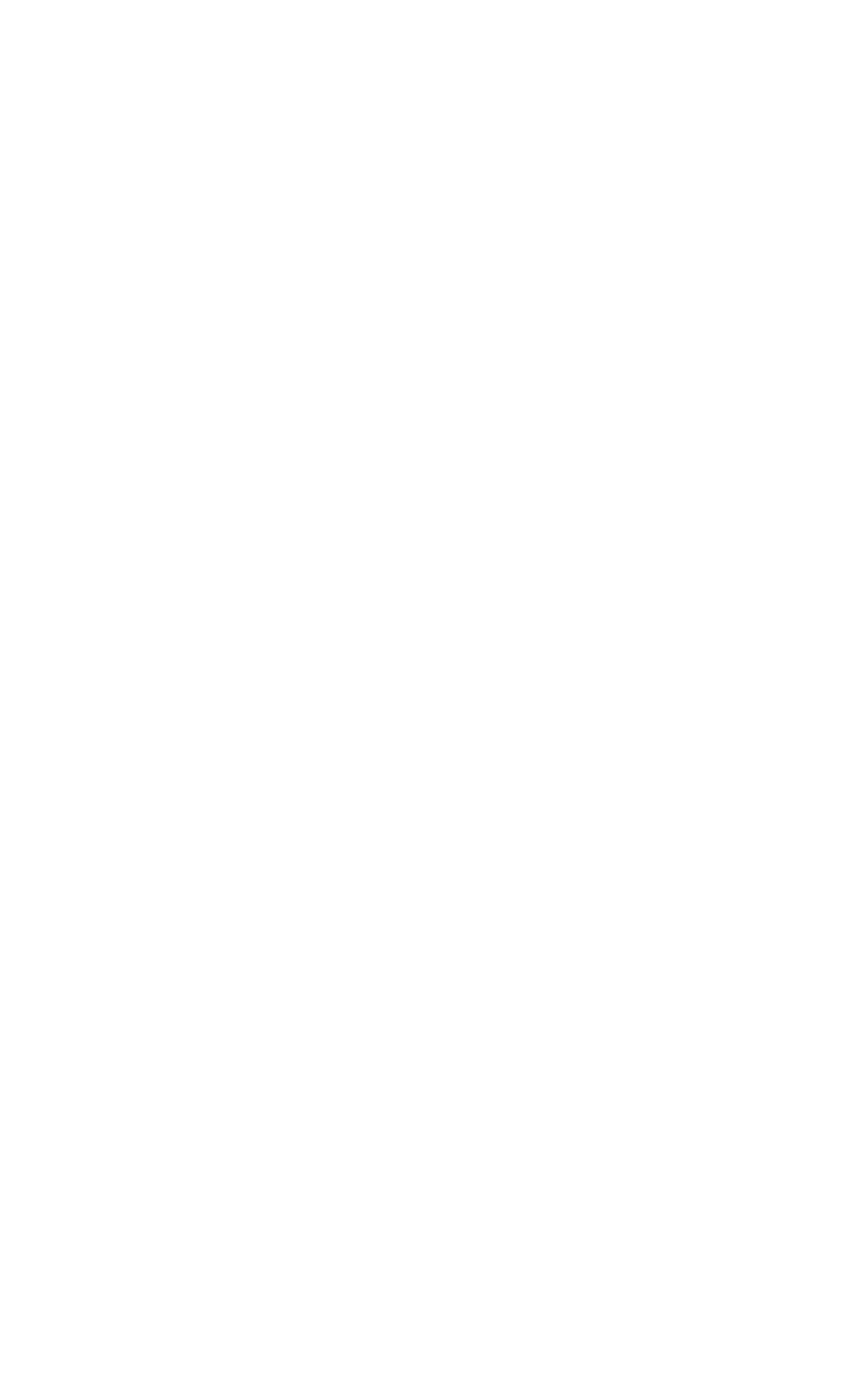
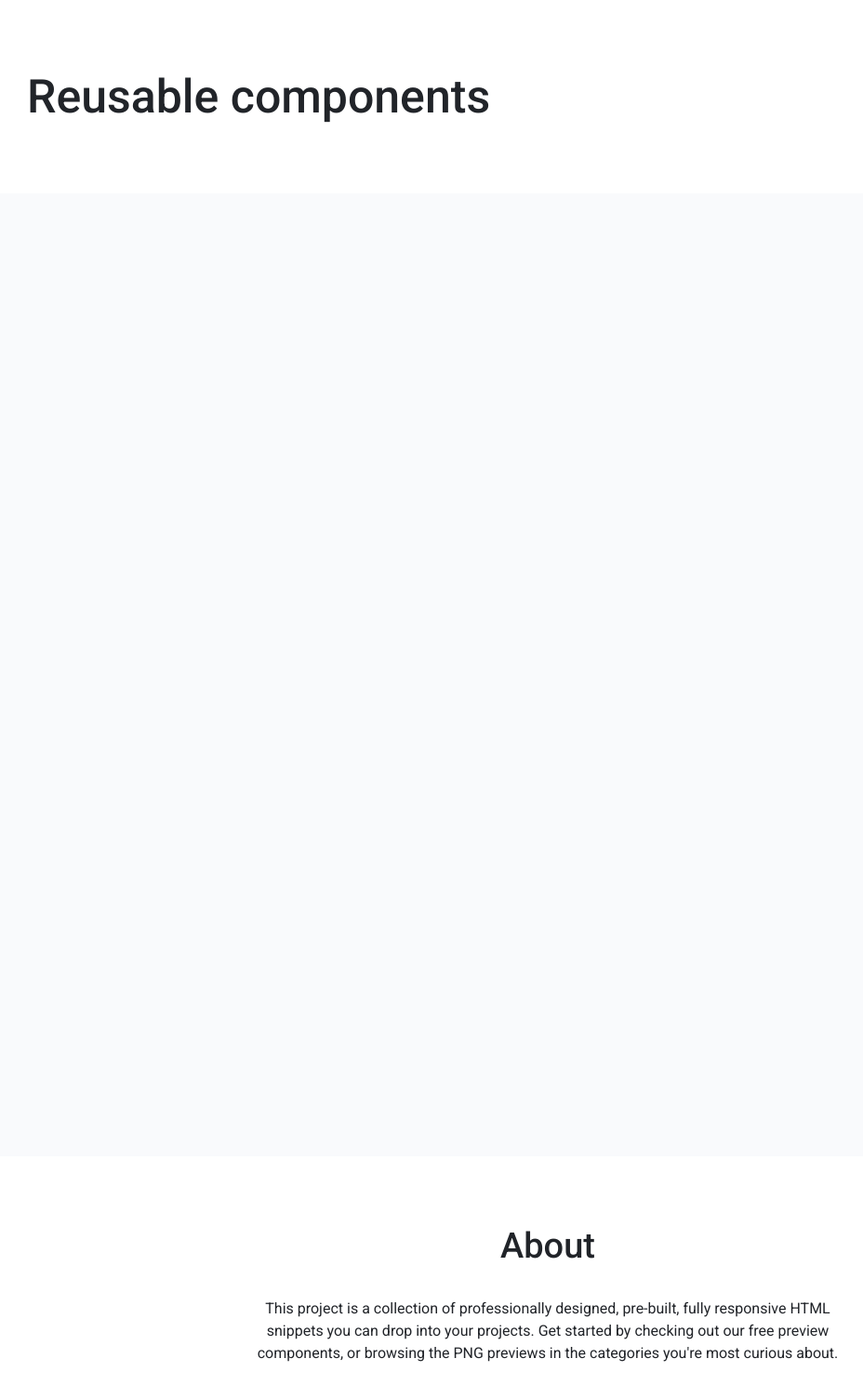
Before and after one commit to js-tasks-ru/htmlcss-20220210_abdirazakyersin, a website: page index.html in a window 1280 px wide. Shown: the whole page at 93% size, without its empty margins (51-979 px from the left). Before the commit the page ends 800 px from the top, so only its background shows below. Drawn offline with Linux system fonts and the light colour scheme.

Commit message:
03-lection1 main page

```diff
--- /dev/null
+++ b/components/page/page.css
@@ -0,0 +1,43 @@
+h1 {
+    margin: 0;
+}
+.container {
+    max-width: 1120px;
+    margin: 0 auto;
+}
+.header {
+    margin: 72px 0;
+}
+.header__title {
+    font-size: 50px;
+    font-weight: 500;
+    line-height: 64px;
+    color: var(--black);
+}
+
+.block_empty {
+    background-color: #F9FAFC;
+    height: 1036px;
+    margin: 72px 0;
+}
+
+.about_us {
+    text-align: center;
+    width: 640px;
+    margin: 70px auto;
+    /*margin-left: auto;*/
+    /*margin-right: auto;*/
+    /*margin-bottom: 70px ;*/
+}
+.about_us__title {
+    font-size: 38px;
+    line-height: 48px;
+    font-weight: 500;
+    color: var(--black);
+}
+.about_us__text {
+    font-size: 16px;
+    line-height: 24px;
+    color: var(--black);
+    margin-top: 32px;
+}
--- a/index.html
+++ b/index.html
@@ -1,10 +1,32 @@
 <!DOCTYPE html>
 <!-- Главная страница -->
 <html lang="ru">
-    <head>
-        <link rel="stylesheet" href="./assets/css/main.css">
-    </head>
-    <body>
+<head>
+    <link rel="stylesheet" href="./assets/css/main.css">
+    <link rel="stylesheet" href="./components/page/page.css">
+</head>
+<body>
+<header class="header">
+    <div class="container">
+        <h1 class="header__title">Reusable components</h1>
+    </div>
+</header>
+<main>
+    <div class="block_empty">
 
-    </body>
+    </div>
+    <div class="about_us">
+        <div class="about_us__title">
+            About
+        </div>
+        <div class="about_us__text">
+            This project is a collection of professionally designed, pre-built,
+            fully responsive HTML snippets you can drop into your projects. Get
+            started by checking out our free preview components, or browsing the
+            PNG previews in the categories you're most curious about.
+        </div>
+    </div>
+</main>
+
+</body>
 </html>
```
